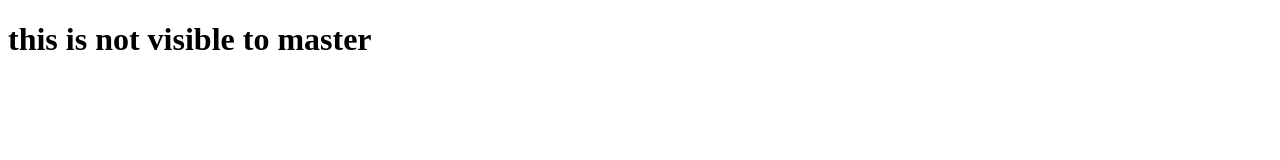
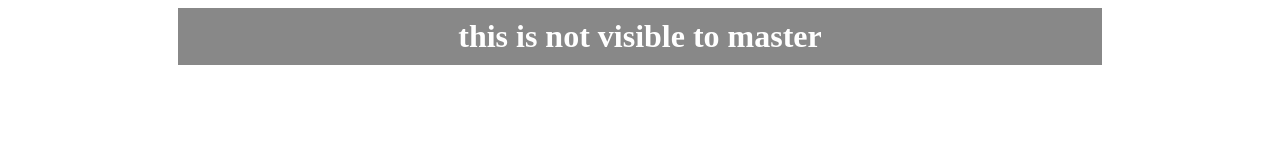
Before and after one commit to coderitec/alphaweeksix, a plain HTML site: page index.html in a window 1280 px wide. Drawn offline with Linux system fonts and the light colour scheme.

Commit message:
styles: add style the h1

```diff
--- a/index.html
+++ b/index.html
@@ -4,6 +4,7 @@
     <meta charset="UTF-8">
     <meta name="viewport" content="width=device-width, initial-scale=1.0">
     <title>transition and animation</title>
+    <link rel="stylesheet" href="./styles.css">
 </head>
 <body>
     <h1>this is not visible to master</h1>
--- /dev/null
+++ b/styles.css
@@ -0,0 +1,8 @@
+h1{
+    background-color: #888;
+    color: #fff;
+    padding: 10px 20px;
+    text-align: center;
+    width: 70%;
+    margin: auto;
+}
```
